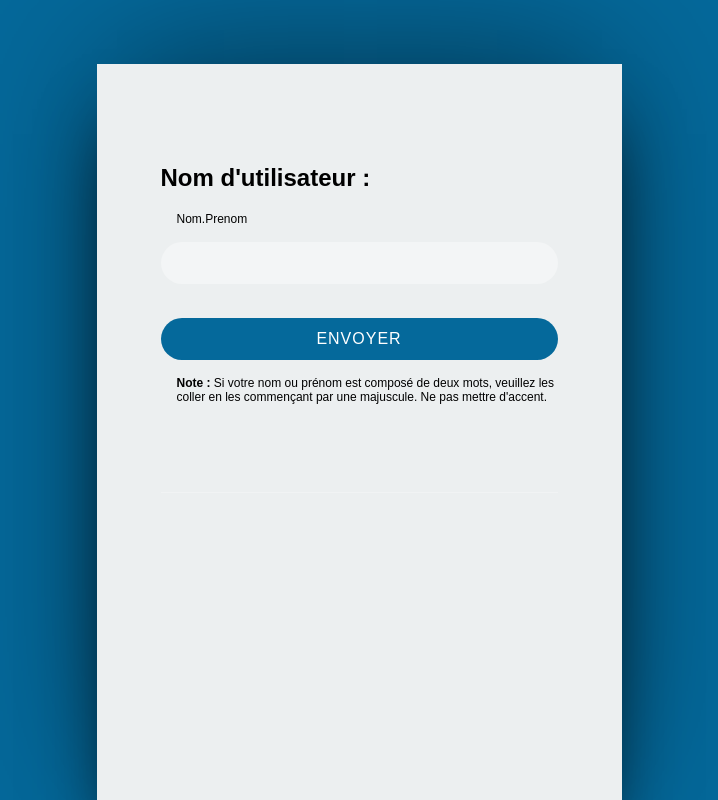
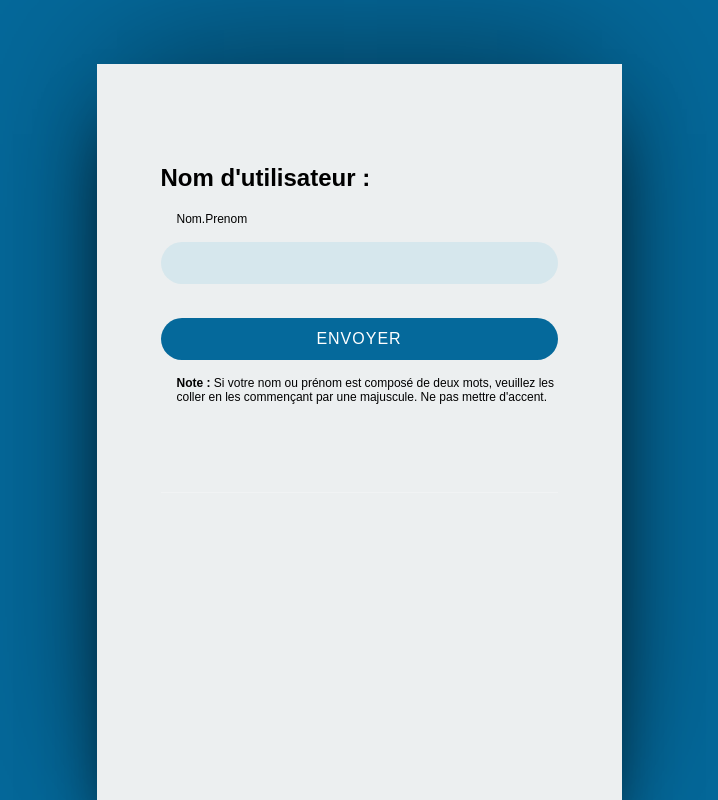
Before and after one commit to PaulinePeeters/coursgisele, a Flask app: page / in a window 1280 px wide. Shown: the whole page, without its empty margins (281-999 px from the left). Run offline with Flask 3, Linux system fonts and the light colour scheme.

Commit message:
style.css

```diff
--- a/static/style.css
+++ b/static/style.css
@@ -79,7 +79,7 @@ body {
 	border: 2px solid transparent;
 	outline: none;
 	border-radius: 1.5rem;
-	background-color: rgba(255, 255, 255, 0.35);
+	background-color: rgba(173, 216, 230, 0.35);
 	letter-spacing: 1px;
 }
 
```
